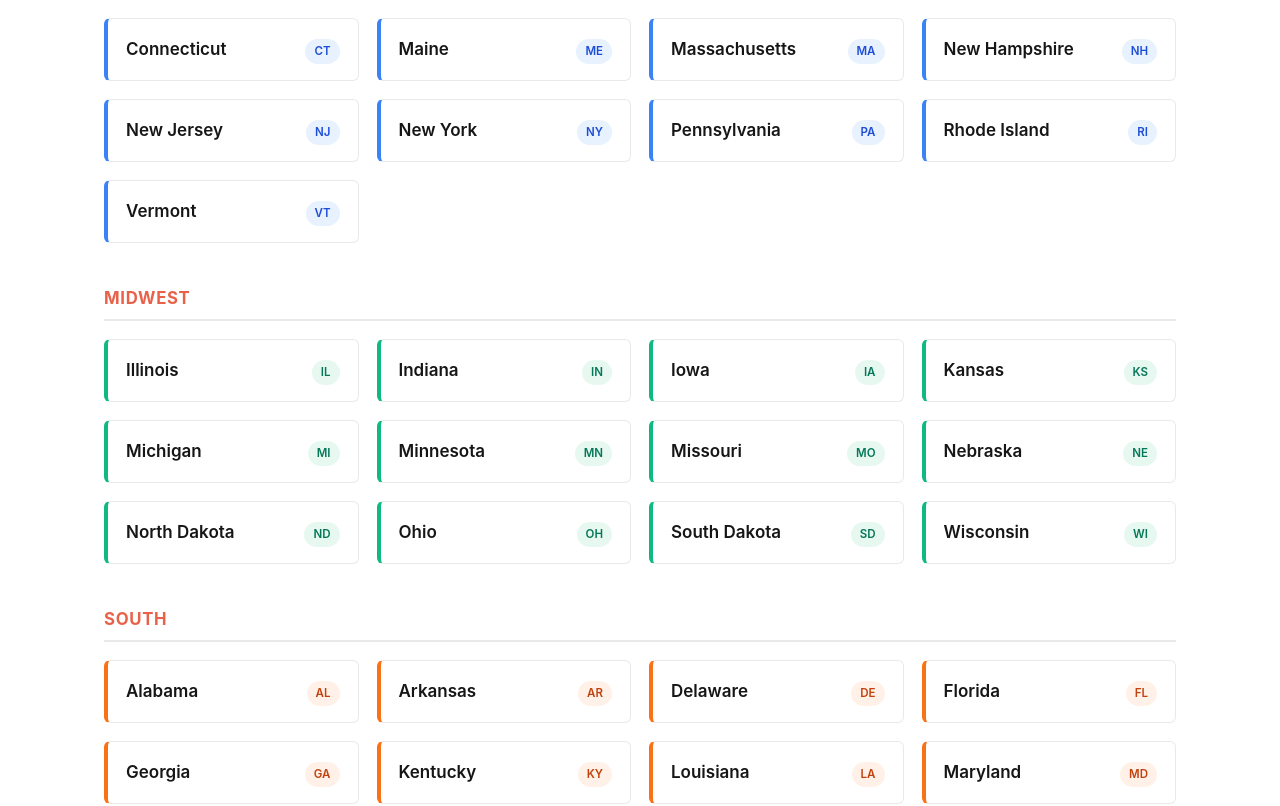
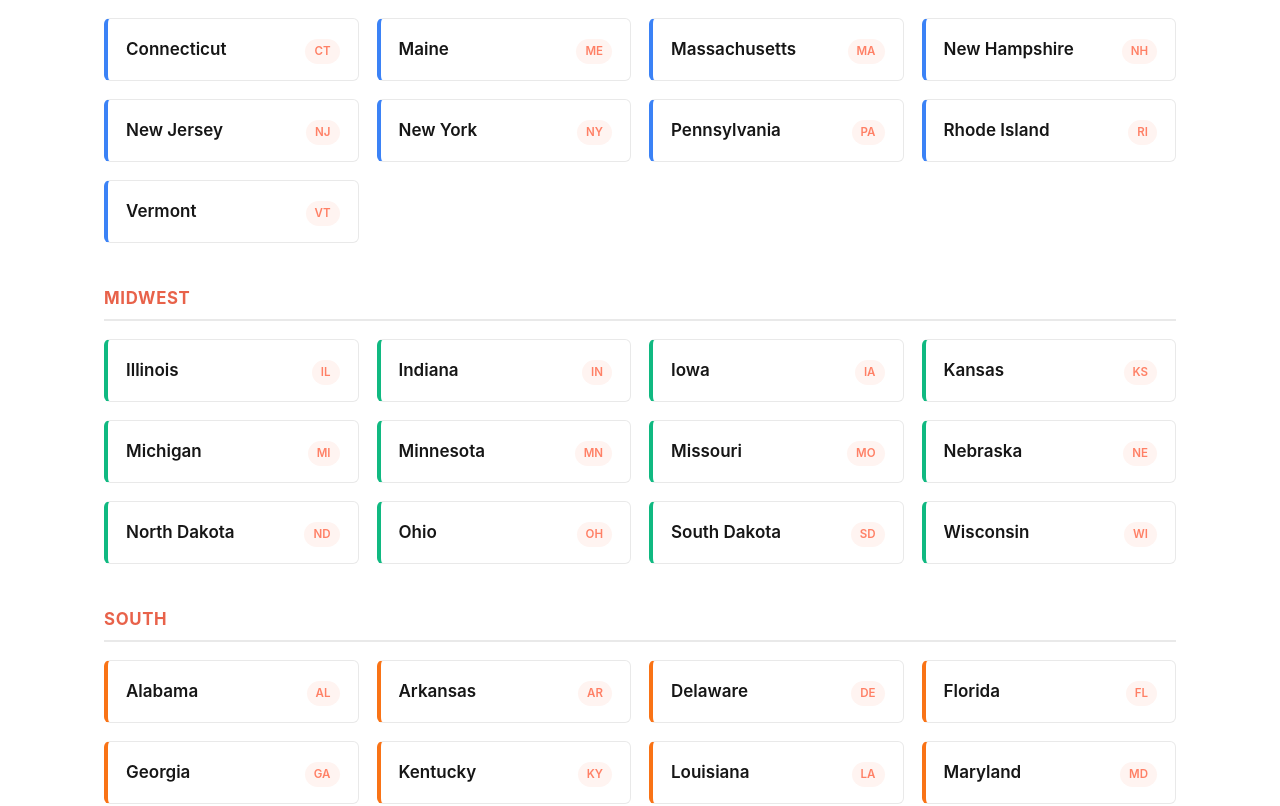
Before and after one commit to mindfulmarketingad-cmd/KaraokeNearMe.org, a Next.js app: page / in a window 1280 px wide. Shown: the part 2040-2846 px from the top of the page. Built offline with nearby package versions, Linux system fonts and the light colour scheme.

Commit message:
Make all state card abbreviation badges orange (coral)

```diff
--- a/app/globals.css
+++ b/app/globals.css
@@ -1480,9 +1480,15 @@ hr {
 .state-card--northeast {
   border-left: 4px solid #3b82f6;
 }
-.state-card--northeast .abbr {
-  background: #e8f1fe;
-  color: #1d4ed8;
+.state-card--northeast .abbr,
+.state-card--midwest .abbr,
+.state-card--south .abbr,
+.state-card--west .abbr {
+  background: var(--coral-soft, #fff4f1);
+  color: var(--coral, #ff8066);
+}
+.state-card--northeast {
+  border-left: 4px solid #3b82f6;
 }
 .state-card--northeast:hover {
   border-color: #3b82f6;
@@ -1490,29 +1496,17 @@ hr {
 .state-card--midwest {
   border-left: 4px solid #10b981;
 }
-.state-card--midwest .abbr {
-  background: #e7f8f1;
-  color: #047857;
-}
 .state-card--midwest:hover {
   border-color: #10b981;
 }
 .state-card--south {
   border-left: 4px solid #f97316;
 }
-.state-card--south .abbr {
-  background: #fff1e8;
-  color: #c2410c;
-}
 .state-card--south:hover {
   border-color: #f97316;
 }
 .state-card--west {
   border-left: 4px solid #8b5cf6;
-}
-.state-card--west .abbr {
-  background: #f1ebfe;
-  color: #6d28d9;
 }
 .state-card--west:hover {
   border-color: #8b5cf6;
```
